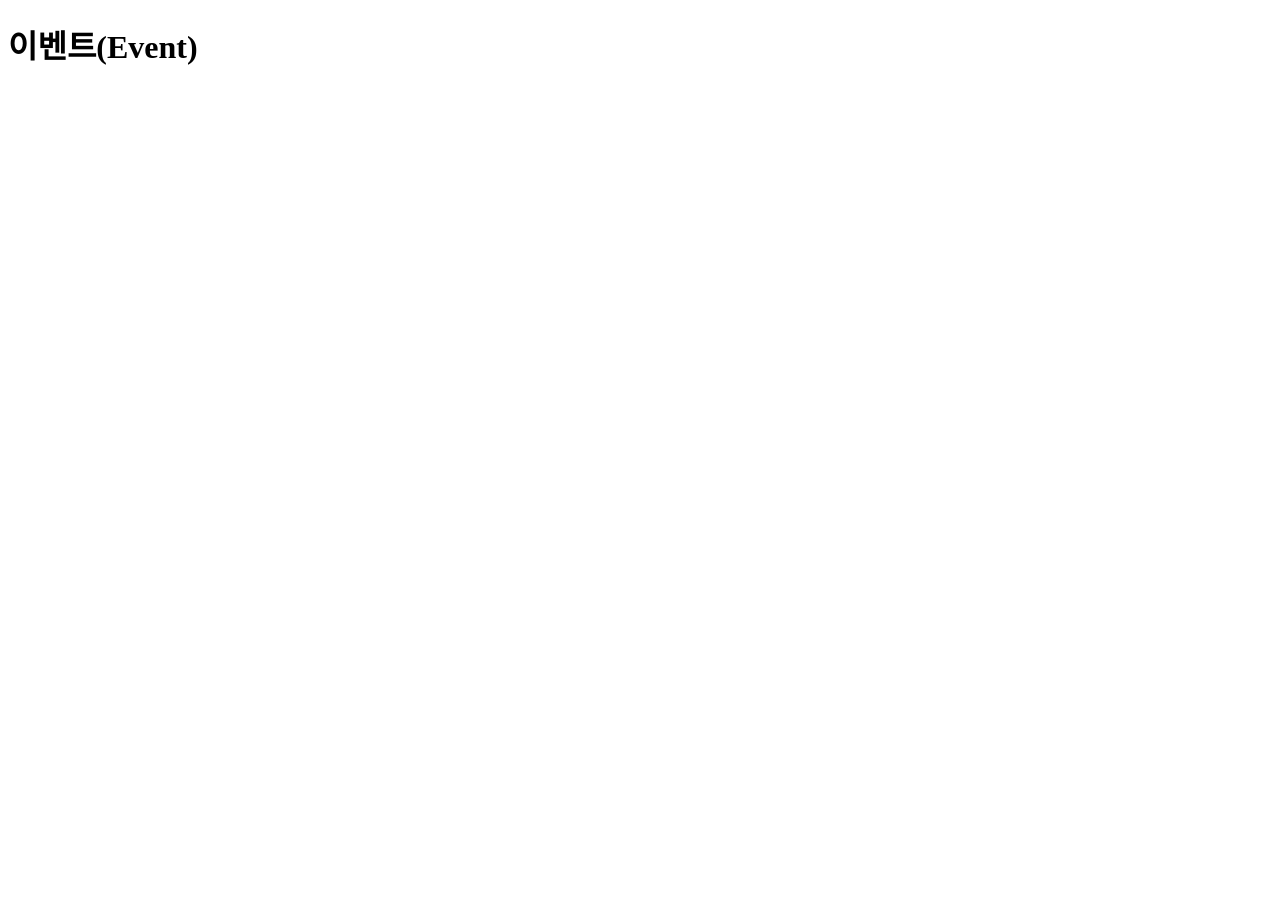
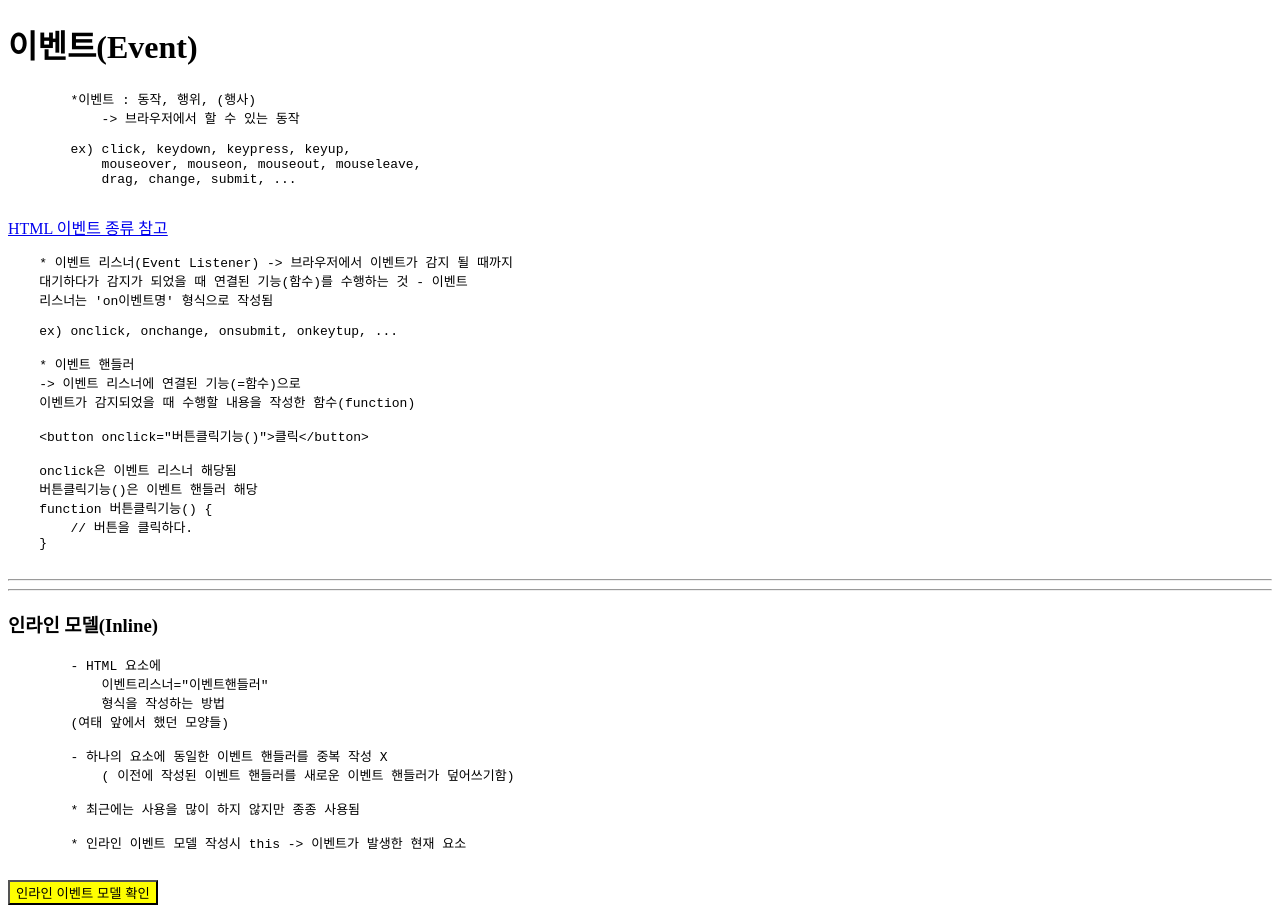
Before and after one commit to yunseonhyun/03_JavaScript, a plain HTML site: page html/07_이벤트.html in a window 1280 px wide. Before the commit the page ends 800 px from the top, so only its background shows below. Drawn offline with Linux system fonts and the light colour scheme.

Commit message:
이벤트 리스너 실습

```diff
--- a/html/07_이벤트.html
+++ b/html/07_이벤트.html
@@ -7,5 +7,78 @@
   </head>
   <body>
     <h1>이벤트(Event)</h1>
+    <pre>
+        *이벤트 : 동작, 행위, (행사)
+            -> 브라우저에서 할 수 있는 동작
+
+        ex) click, keydown, keypress, keyup,
+            mouseover, mouseon, mouseout, mouseleave,
+            drag, change, submit, ...
+    </pre>
+    <a href="https://www.w3schools.com/jsref/dom_obj_event.asp">
+      HTML 이벤트 종류 참고
+    </a>
+    <pre>
+    * 이벤트 리스너(Event Listener) -> 브라우저에서 이벤트가 감지 될 때까지
+    대기하다가 감지가 되었을 때 연결된 기능(함수)를 수행하는 것 - 이벤트
+    리스너는 'on이벤트명' 형식으로 작성됨
+
+    ex) onclick, onchange, onsubmit, onkeytup, ...
+
+    * 이벤트 핸들러
+    -> 이벤트 리스너에 연결된 기능(=함수)으로
+    이벤트가 감지되었을 때 수행할 내용을 작성한 함수(function)
+
+    &lt;button onclick="버튼클릭기능()"&gt;클릭&lt;/button&gt;
+
+    onclick은 이벤트 리스너 해당됨
+    버튼클릭기능()은 이벤트 핸들러 해당
+    function 버튼클릭기능() {
+        // 버튼을 클릭하다.
+    }
+    </pre>
+    <hr />
+    <hr />
+    <h3>인라인 모델(Inline)</h3>
+    <pre>
+        - HTML 요소에
+            이벤트리스너="이벤트핸들러"
+            형식을 작성하는 방법
+        (여태 앞에서 했던 모양들)
+
+        - 하나의 요소에 동일한 이벤트 핸들러를 중복 작성 X
+            ( 이전에 작성된 이벤트 핸들러를 새로운 이벤트 핸들러가 덮어쓰기함)
+
+        * 최근에는 사용을 많이 하지 않지만 종종 사용됨
+
+        * 인라인 이벤트 모델 작성시 this -> 이벤트가 발생한 현재 요소
+    </pre>
+    <button onclick="check1(this)" style="background-color: yellow">
+      인라인 이벤트 모델 확인
+    </button>
+    <script>
+      /* 인라인 이벤트 모델 확인 */
+      function check1(btn) {
+        // 매개 변수 : 함수 호출시 () 내부에 작성된 값을 전달받아 저장하는 함수
+        // 매개 변수 btn === 클릭한 버튼(this)
+        console.log(btn);
+
+        // 버튼의 배경색을 얻어와서 저장
+        const bgColor = btn.style.backgroundColor;
+
+        // 처음에는 inline-style로 지정된 배경색이 없어서 "" 빈칸으로 표기됨
+        // <button onclick="check1(this)" style="background-color: yellow">
+        // 배경색상으로 yellow를 넣어주었기 떄문에 yellow가 출력됨
+        console.log(bgColor);
+
+        if (bgColor == "yellow") {
+          btn.style.backgroundColor = "pink";
+        } else {
+          btn.style.backgroundColor = "yellow";
+        }
+        // 버튼이 클릭 될 때마다 pink <-> yellow 변경 만들기
+        // id bgColor == "yellow"면 pink 변경 else yellow 변경하기
+      }
+    </script>
   </body>
 </html>
```
